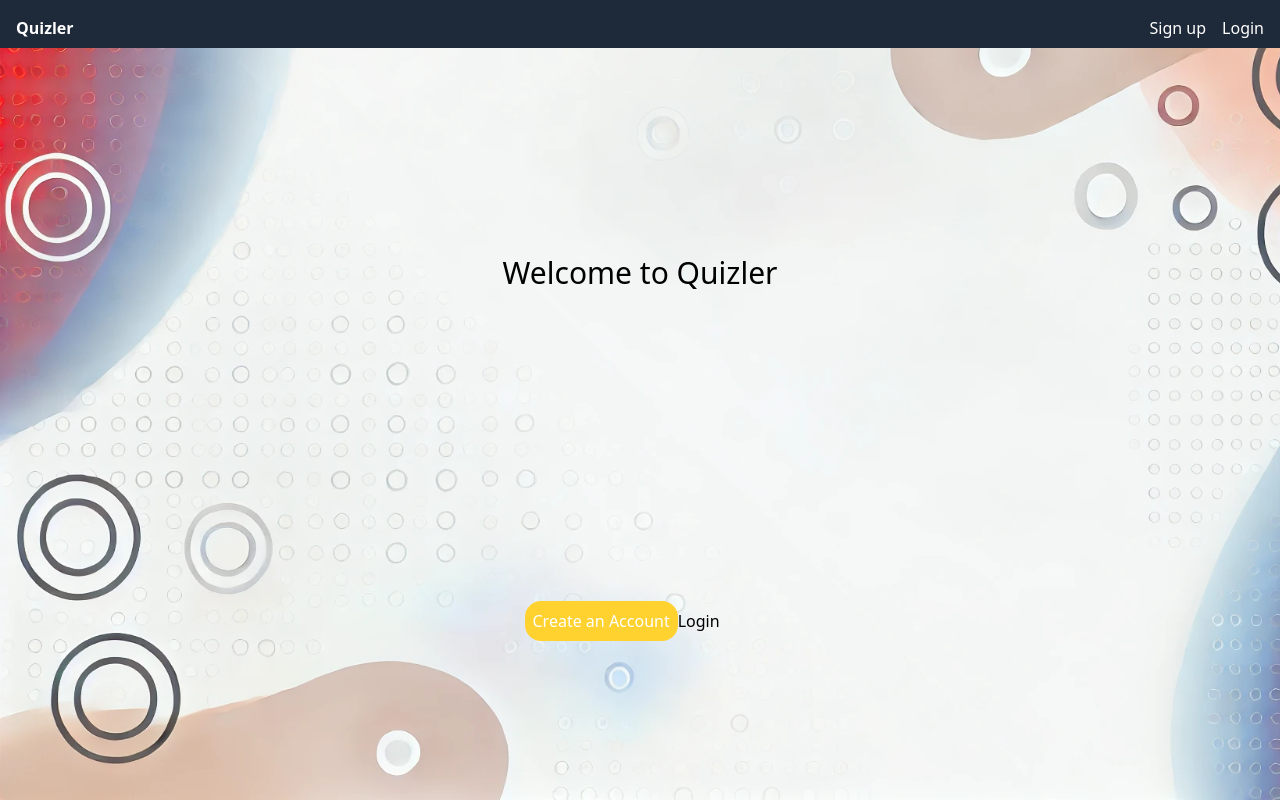
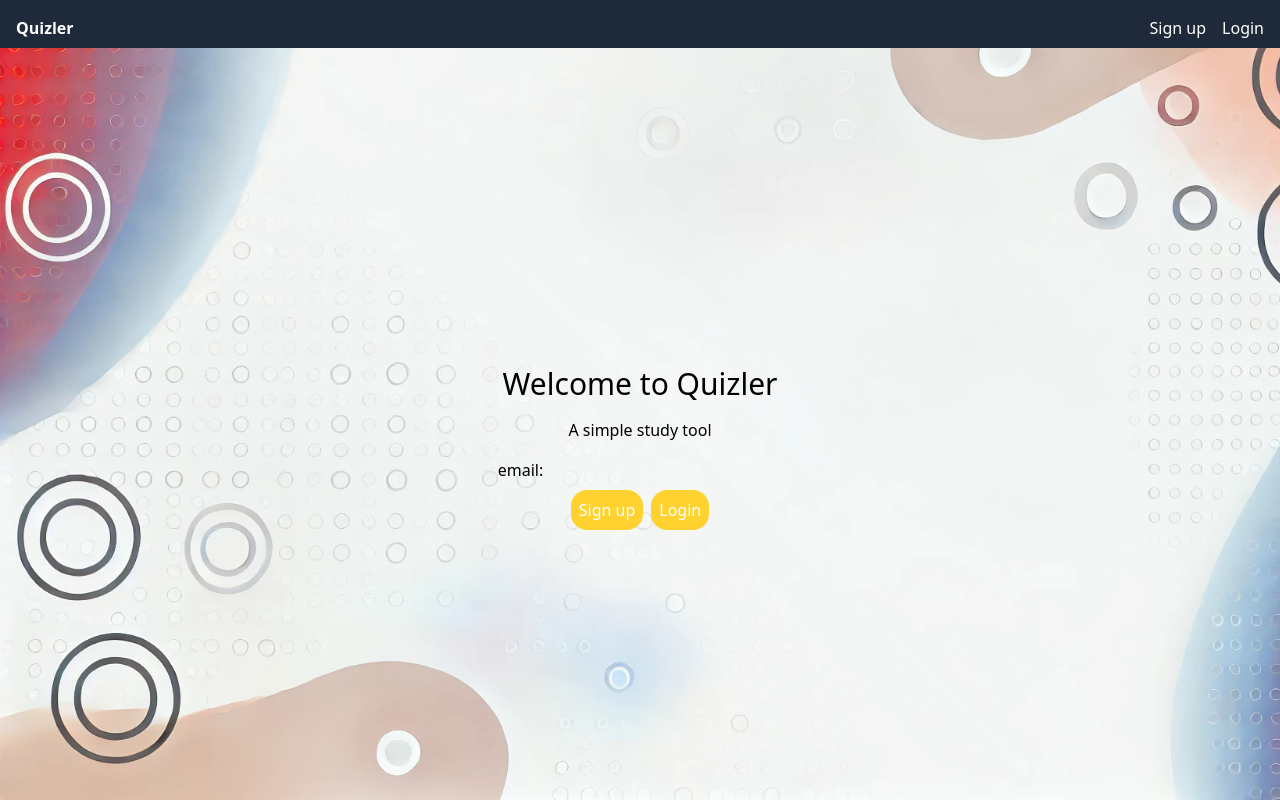
Before and after one commit to JevonThompsonx/Quizlet-clone, a React (Vite) app in the folder frontend/: page / in a window 1280 px wide. Built offline with nearby package versions, Linux system fonts and the light colour scheme.

Commit message:
Base for home is created

```diff
--- a/frontend/src/pages/Home.tsx
+++ b/frontend/src/pages/Home.tsx
@@ -1,26 +1,29 @@
 import Nav from "../components/Nav"
 export default function Home() {
-
   return (
     <>
       <Nav />
-      <div className="flex flex-col justify-evenly items-center w-full h-full space-y-2 ">
+      <div className="flex flex-col justify-center items-center w-full h-full">
+        <div className="Quizler-home flex flex-col justify-evenly items-center p-6 space-y-4">
           <h1 className="text-3xl">Welcome to Quizler</h1>
+          <h3>A simple study tool</h3>
 
           <div className="Input-home flex flex-col space-y-2">
-          <input className="rounded-xl" type="text" />
-          <input className="rounded-xl" type="text" />
-          <input className="rounded-xl" type="text" />
-
-          <div>
+            <div className="email-div flex flex-row justify-evenly items-center space-x-2">
+              <label htmlFor="email">email: </label>
+              <input id="email" className="rounded-xl" type="text" />
+            </div>
+            <div className="flex flex-row justify-center items-center space-x-2">
               <button className="rounded-2xl bg-amber-300 text-white p-2">
-              Create an Account
+                Sign up
               </button>
-            <button>
+              <button className="rounded-2xl bg-amber-300 text-white p-2">
                 Login
               </button>
             </div>
           </div>
         </div>
+      </div>
+
     </>)
 }
```
Lines whose indentation alone changed are shown as unchanged.
